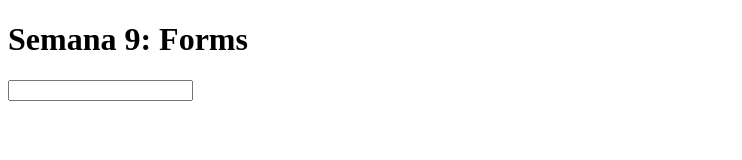
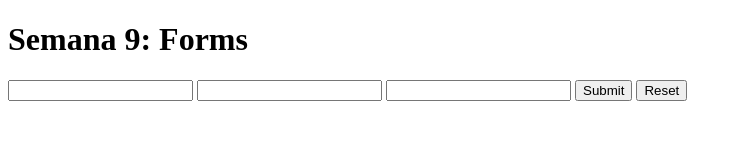
Before and after one commit to ufjf-dcc121/ufjf-dcc121-2023-1-atv9-vitoriaalexandre, a plain HTML site: page index.html in a window 1280 px wide. Shown: the whole page, without its empty margins (0-742 px from the left). Drawn offline with Linux system fonts and the light colour scheme.

Commit message:
Adiciona um formulario básico

```diff
--- a/index.html
+++ b/index.html
@@ -12,8 +12,11 @@
     </header>
     <main>
         <form action="">
-            <input type="text">
-
+            <input type="text" name="nome"/>
+            <input type="text" name="sobrenome"/>
+            <input type="text" name="idade"/>
+            <input type="submit" />
+            <input type="reset" />
 
         </form>
     </main>
```
